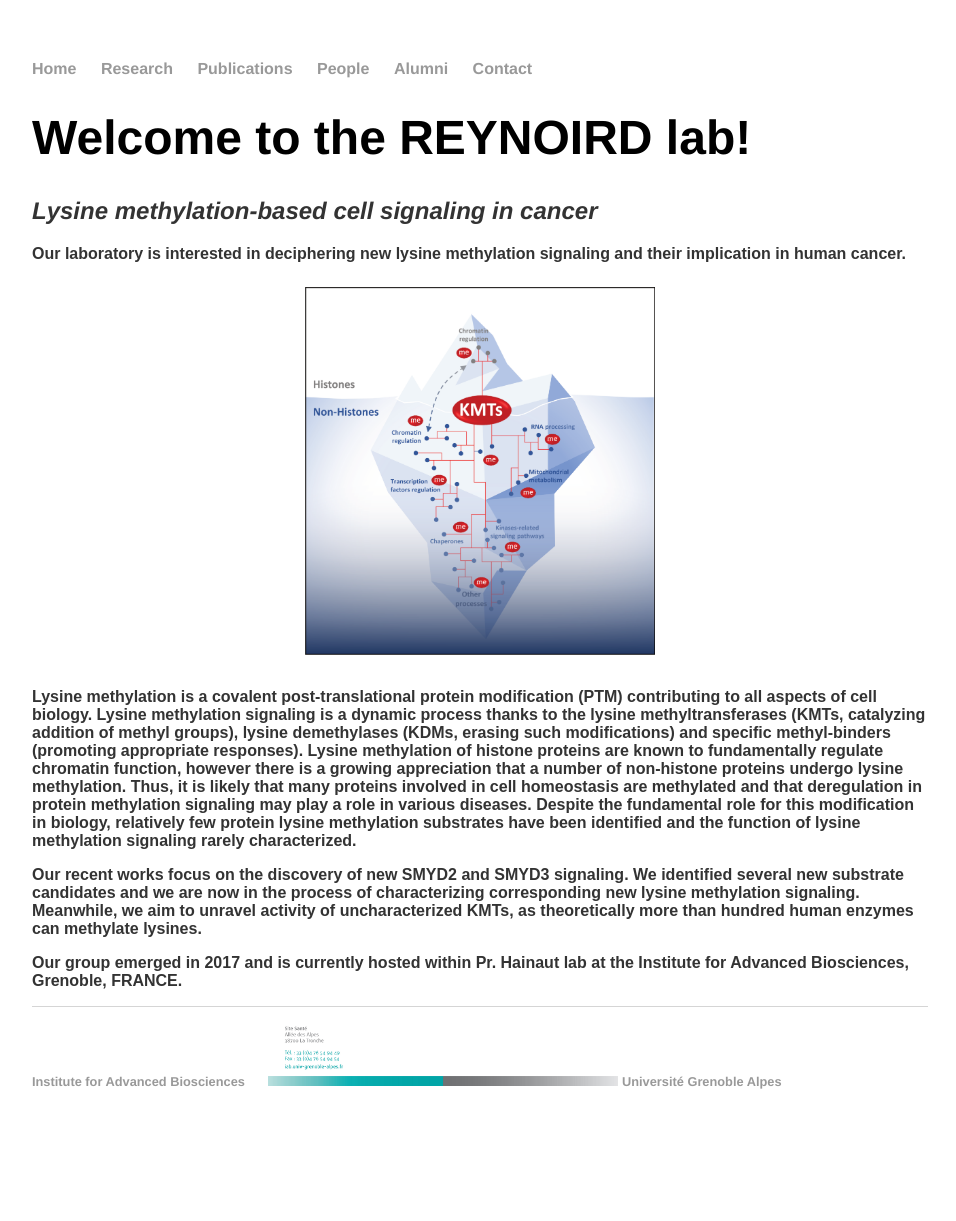
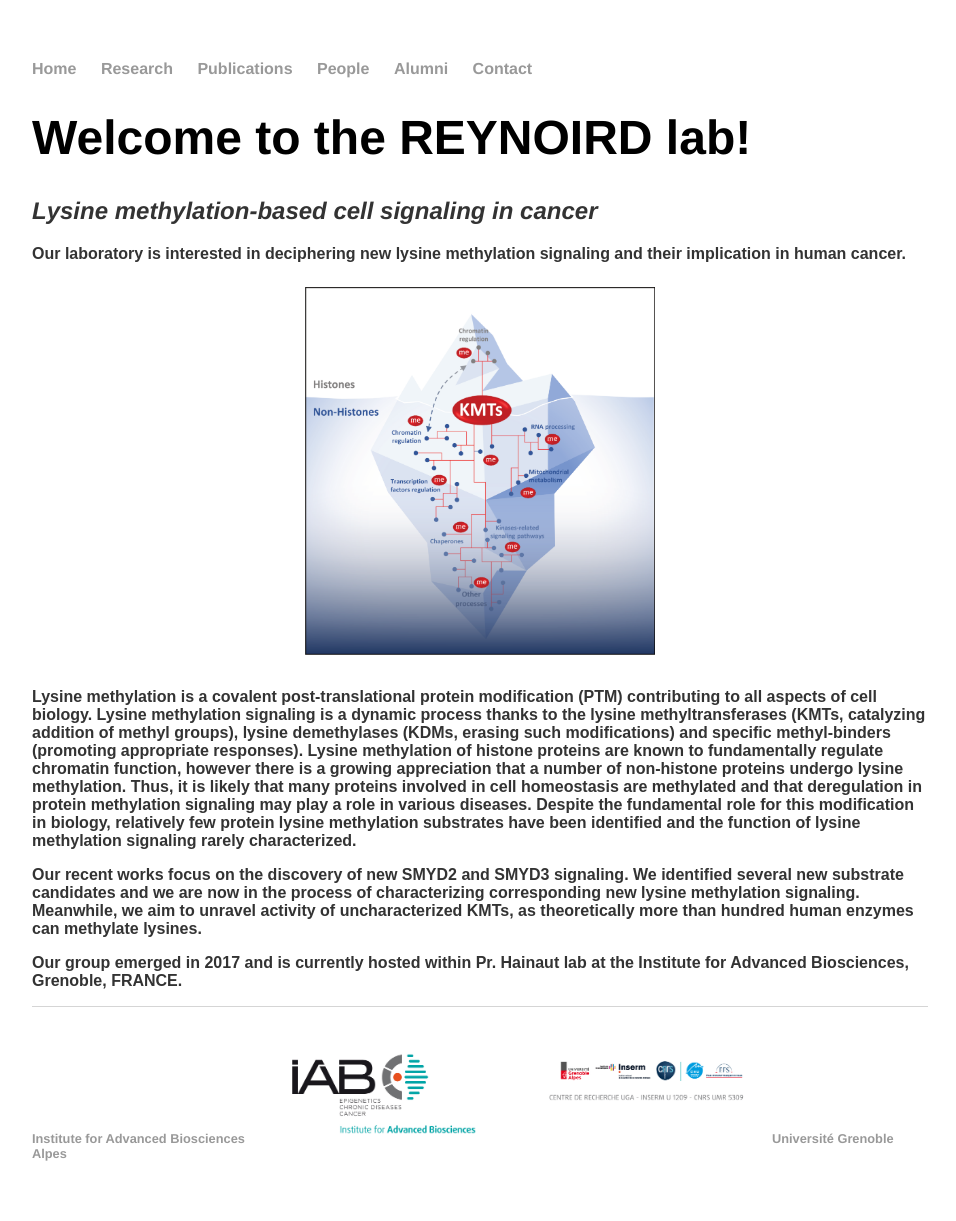
Before and after one commit to Reynoird-Lab/Reynoird-lab.github.io, a Jekyll site: the page built from index.html, in a window 1280 px wide. Shown: the whole page, without its empty margins (160-1116 px from the left). Built offline with Jekyll 4.4.1, drawn with Linux system fonts in a browser that asks for light colours; Markdown is read by kramdown in place of the engine named in the settings; before the commit the page ends 1149 px from its top, so only the background shows below that.

Commit message:
Update default.html

```diff
--- a/_layouts/default.html
+++ b/_layouts/default.html
@@ -24,7 +24,7 @@
 			<footer>
 	    		<ul>
 	        		<li><a href="https://iab.univ-grenoble-alpes.fr/?language=en">Institute for Advanced Biosciences</a></li>
-	        		<img src="IAB_pied_page.jpg" width="350" title="IAB">
+	        		<img src="IAB_enTete_page.jpg" width="500" title="IAB">
 				<li><a href="https://www.univ-grenoble-alpes.fr/english/">Université Grenoble Alpes</a></li>
 				</ul>
 			</footer>
```
